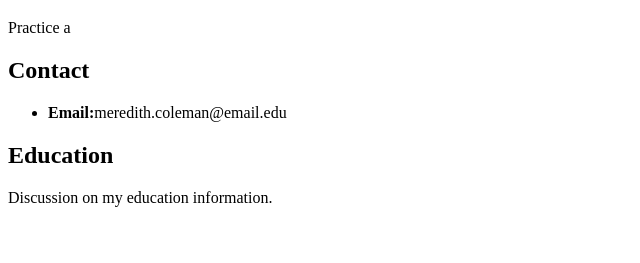
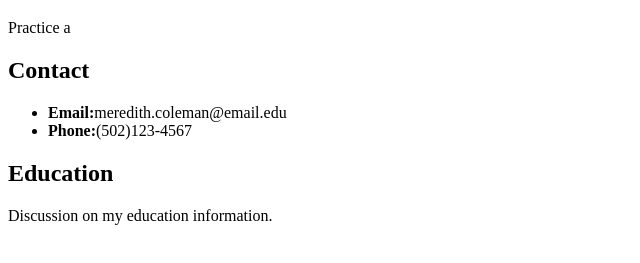
Before and after one commit to engl-4814/html-practice, a plain HTML site: page coleman/index.html in a window 1280 px wide. Shown: the part 61-324 px from the top of the page, without its empty margins (0-640 px from the left). Drawn offline with Linux system fonts and the light colour scheme.

Commit message:
Update index.html

```diff
--- a/coleman/index.html
+++ b/coleman/index.html
@@ -18,6 +18,7 @@
                         <li>
                             <strong>Email:</strong>meredith.coleman@email.edu
                         </li>
+                        <li><strong>Phone:</strong>(502)123-4567</li>
                     </ul>
                 </section>
                 <section id="education">
```
